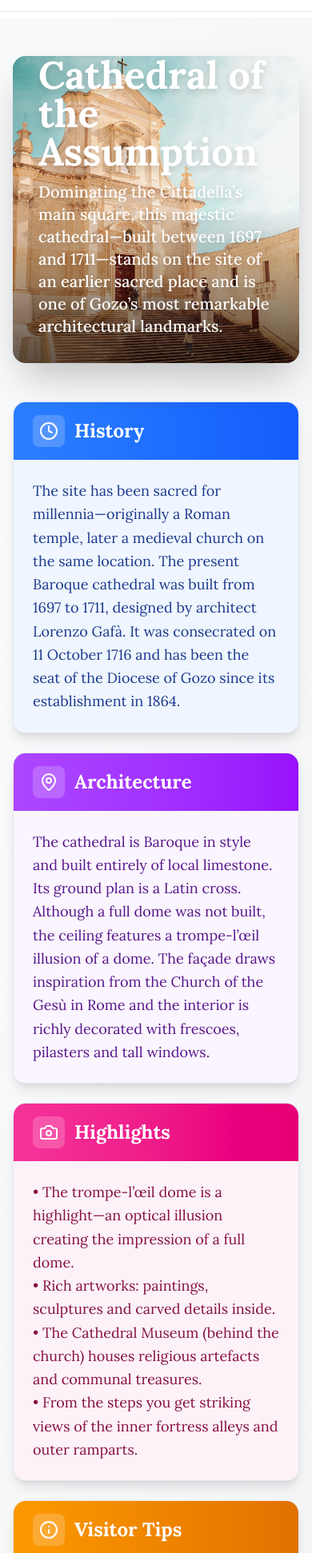
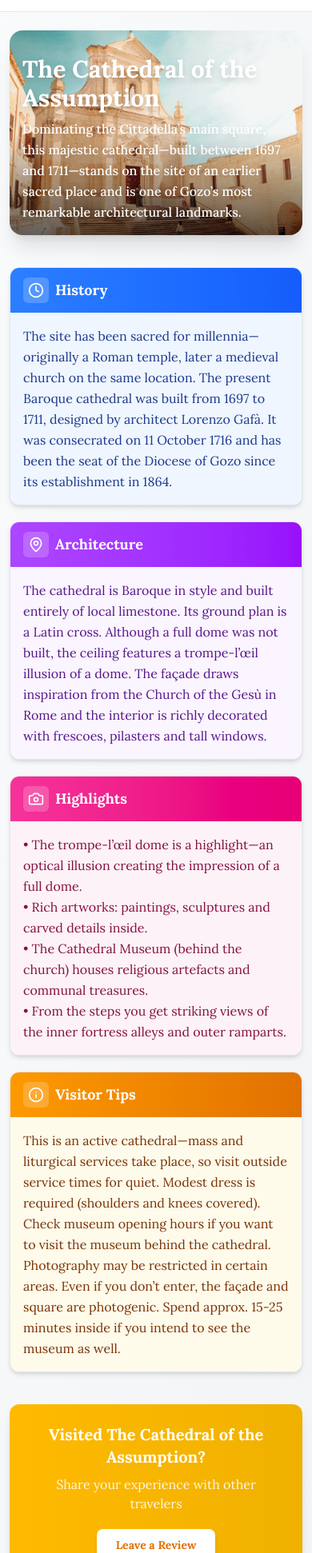
Before and after one commit to Geordie1071-spec/Victoria-Website, a Next.js app: page /landmarks/cathedral-assumption in a window 390 px wide. Shown: the part 58-2000 px from the top of the page at 80% size. Built offline with nearby package versions, Linux system fonts and the light colour scheme.

Commit message:
mobile update

```diff
--- a/components/LandmarkDetail/index.tsx
+++ b/components/LandmarkDetail/index.tsx
@@ -61,16 +61,16 @@ export default function LandmarkDetail({ landmark }: Props) {
   const { name, description, image, info } = landmark;
 
   return (
-    <main className="mt-20 min-h-screen bg-gradient-to-br from-gray-50 to-gray-100">
-      <div className="max-w-5xl mx-auto px-4 py-12 sm:px-6 lg:px-8">
+    <main className="mt-16 sm:mt-20 min-h-screen bg-gradient-to-br from-gray-50 to-gray-100">
+      <div className="max-w-5xl mx-auto px-3 sm:px-6 lg:px-8 py-8 sm:py-12">
         {/* Hero Section */}
         <motion.div
           initial={{ opacity: 0, y: -20 }}
           animate={{ opacity: 1, y: 0 }}
           transition={{ duration: 0.6 }}
-          className="mb-12"
+          className="mb-10 sm:mb-12"
         >
-          <div className="relative w-full h-96 mb-8 rounded-2xl overflow-hidden shadow-2xl">
+          <div className="relative w-full h-64 sm:h-96 mb-6 sm:mb-8 rounded-2xl overflow-hidden shadow-xl">
             <Image
               src={image.replace("./", "/")}
               alt={name}
@@ -80,9 +80,11 @@ export default function LandmarkDetail({ landmark }: Props) {
               unoptimized
             />
             <div className="absolute inset-0 bg-gradient-to-t from-black/60 via-transparent to-transparent" />
-            <div className="absolute bottom-0 left-0 right-0 p-8 text-white">
-              <h1 className="text-5xl font-bold mb-3 drop-shadow-lg">{name}</h1>
-              <p className="text-xl font-medium drop-shadow-md max-w-3xl">
+            <div className="absolute bottom-0 left-0 right-0 p-4 sm:p-8 text-white">
+              <h1 className="text-3xl sm:text-5xl font-bold mb-2 sm:mb-3 drop-shadow-lg">
+                {name}
+              </h1>
+              <p className="text-base sm:text-xl font-medium drop-shadow-md max-w-3xl leading-relaxed">
                 {description}
               </p>
             </div>
@@ -90,11 +92,10 @@ export default function LandmarkDetail({ landmark }: Props) {
         </motion.div>
 
         {/* Information Sections */}
-        <div className="space-y-6">
+        <div className="space-y-5 sm:space-y-6">
           {sections.map((section, index) => {
             const content = info[section.key as keyof LandmarkInfo];
             if (!content) return null;
-
             const Icon = section.icon;
 
             return (
@@ -103,21 +104,21 @@ export default function LandmarkDetail({ landmark }: Props) {
                 custom={index}
                 initial="hidden"
                 animate="visible"
-                className="bg-white rounded-2xl shadow-lg overflow-hidden border border-gray-200"
+                className="bg-white rounded-xl sm:rounded-2xl shadow-md sm:shadow-lg overflow-hidden border border-gray-200"
               >
                 <div
-                  className={`bg-gradient-to-r ${section.gradient} px-6 py-4 flex items-center gap-3`}
+                  className={`bg-gradient-to-r ${section.gradient} px-4 sm:px-6 py-3 sm:py-4 flex items-center gap-2 sm:gap-3`}
                 >
-                  <div className="p-2 bg-white/20 rounded-lg backdrop-blur-sm">
-                    <Icon className="text-white" size={24} />
+                  <div className="p-1.5 sm:p-2 bg-white/20 rounded-md sm:rounded-lg backdrop-blur-sm">
+                    <Icon className="text-white" size={20} />
                   </div>
-                  <h2 className="text-2xl font-bold text-white">
+                  <h2 className="text-lg sm:text-2xl font-bold text-white">
                     {section.title}
                   </h2>
                 </div>
-                <div className={`${section.bgColor} p-6`}>
+                <div className={`${section.bgColor} p-4 sm:p-6`}>
                   <p
-                    className={`${section.textColor} text-lg leading-relaxed whitespace-pre-line`}
+                    className={`${section.textColor} text-base sm:text-lg leading-relaxed whitespace-pre-line`}
                   >
                     {content}
                   </p>
@@ -132,18 +133,18 @@ export default function LandmarkDetail({ landmark }: Props) {
           initial={{ opacity: 0 }}
           animate={{ opacity: 1 }}
           transition={{ delay: 0.8, duration: 0.5 }}
-          className="mt-12 text-center"
+          className="mt-10 sm:mt-12 text-center"
         >
-          <div className="bg-gradient-to-r from-amber-400 to-yellow-500 rounded-2xl p-8 shadow-xl">
-            <h3 className="text-2xl font-bold text-white mb-3">
+          <div className="bg-gradient-to-r from-amber-400 to-yellow-500 rounded-xl sm:rounded-2xl p-6 sm:p-8 shadow-lg sm:shadow-xl">
+            <h3 className="text-xl sm:text-2xl font-bold text-white mb-2 sm:mb-3">
               Visited {name}?
             </h3>
-            <p className="text-white/90 mb-6 text-lg">
+            <p className="text-white/90 mb-5 sm:mb-6 text-base sm:text-lg">
               Share your experience with other travelers
             </p>
             <a
               href="/reviews"
-              className="inline-block bg-white text-amber-600 font-bold px-8 py-3 rounded-xl hover:bg-gray-50 transform hover:scale-105 transition-all shadow-lg"
+              className="inline-block bg-white text-amber-600 font-bold px-6 sm:px-8 py-2.5 sm:py-3 rounded-lg sm:rounded-xl hover:bg-gray-50 transform hover:scale-105 transition-all shadow-md sm:shadow-lg text-sm sm:text-base"
             >
               Leave a Review
             </a>
```
